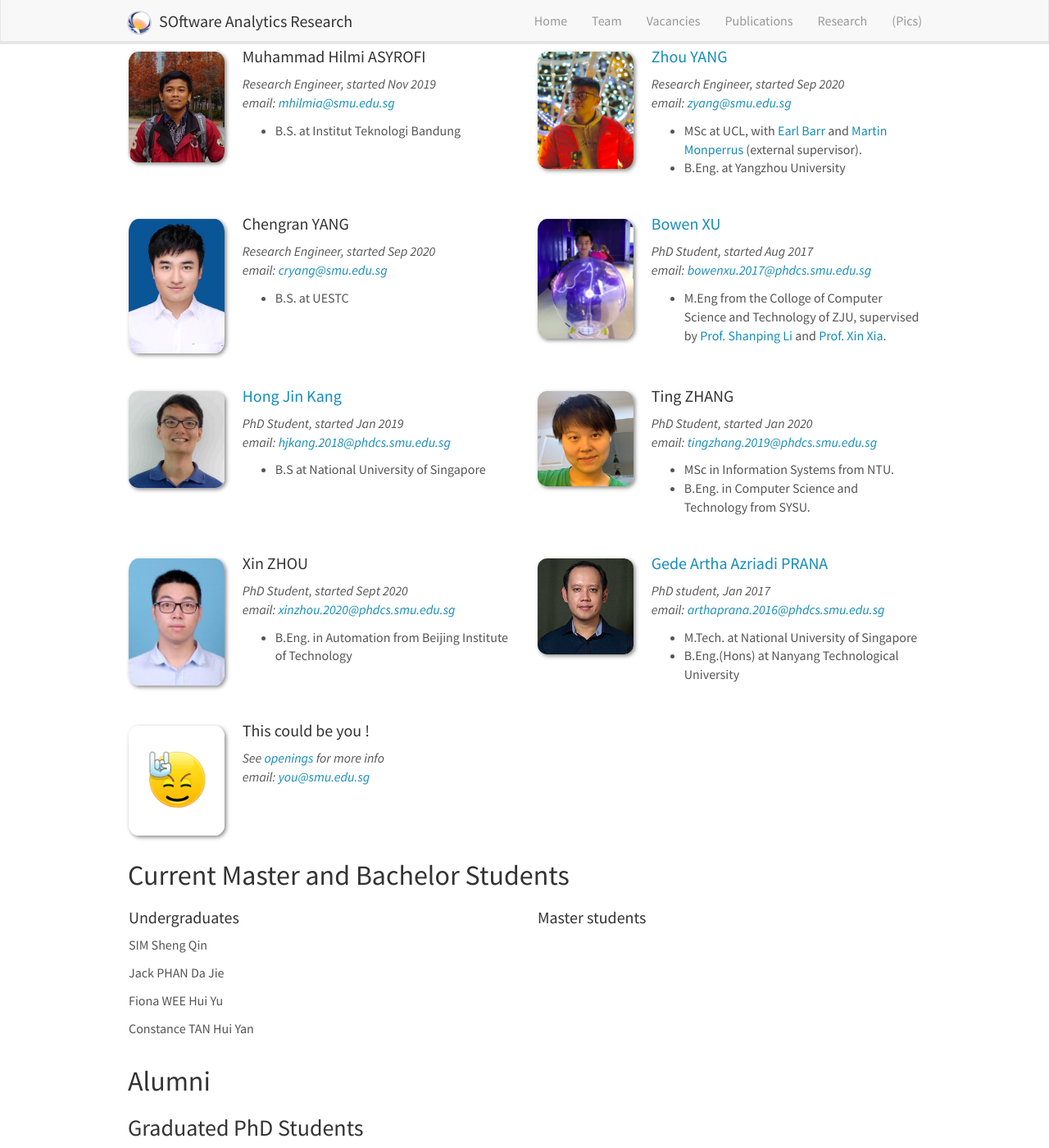
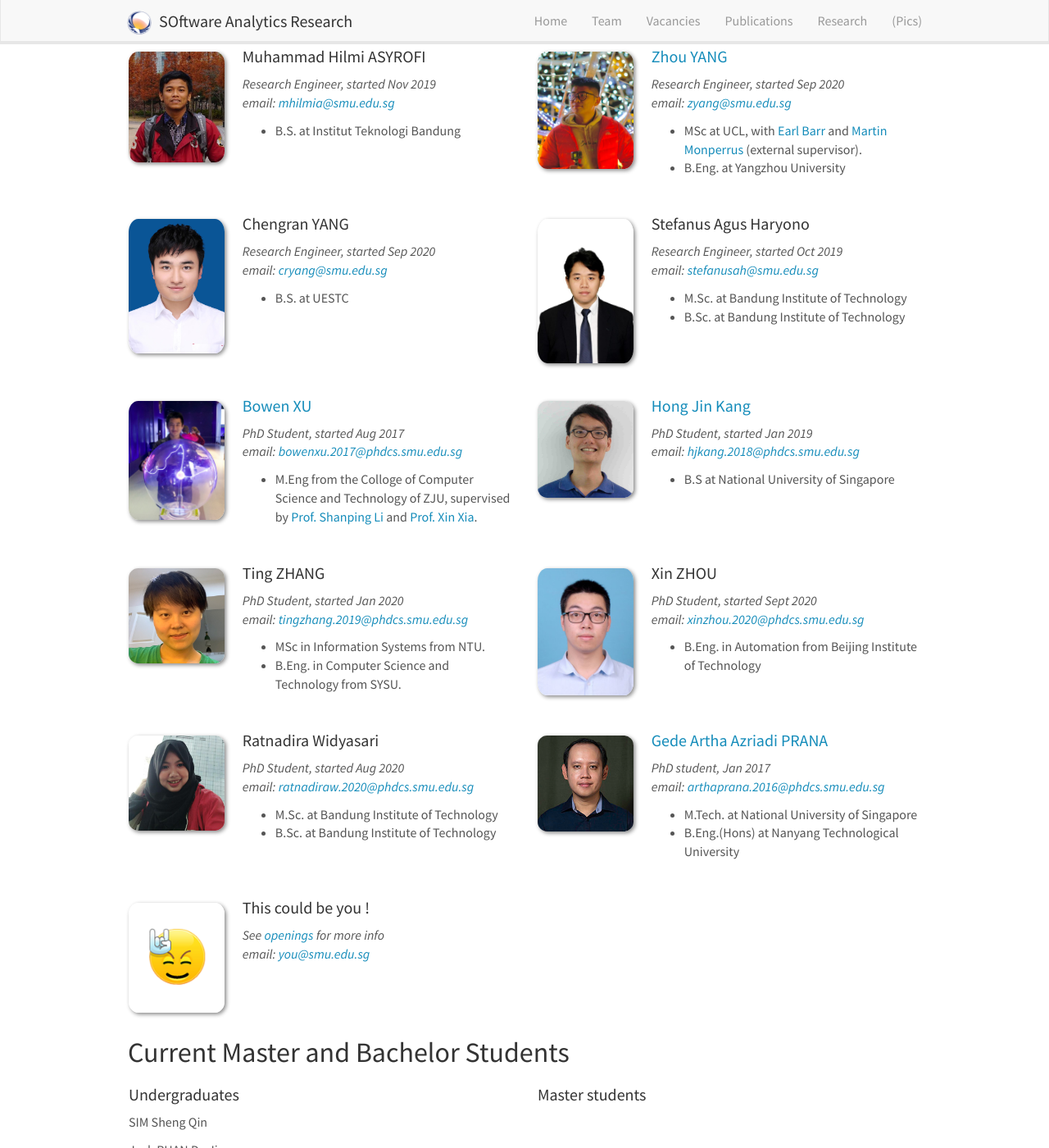
Before and after one commit to soarsmu/soarsmu.github.io, a Jekyll site: the page built from _pages/team.md, in a window 1280 px wide and 1400 px high, scrolled down 415 px. Shown: the whole window at 82% size. Built offline with Jekyll 4.4.1, drawn with Linux system fonts in a browser that asks for light colours; nearby versions of some CDN libraries.

Commit message:
doc(team): add info of Stefanus and Ratna

```diff
--- a/_data/team_members.yml
+++ b/_data/team_members.yml
@@ -37,6 +37,14 @@
   number_educ: 1
   education1: B.S. at UESTC
 
+- name: Stefanus Agus Haryono
+  photo: Stefanus.jpg
+  info: Research Engineer, started Oct 2019
+  email: stefanusah@smu.edu.sg
+  number_educ: 2
+  education1: M.Sc. at Bandung Institute of Technology
+  education2: B.Sc. at Bandung Institute of Technology
+
 
 - name: <a href="http://www.bowenxu.me">Bowen XU</a>
   photo: bowen.jpg
@@ -70,8 +78,13 @@
   education1: B.Eng. in Automation from Beijing Institute of Technology
 
 
-
-
+- name: Ratnadira Widyasari
+  photo: Ratnadira.jpg
+  info: PhD Student, started Aug 2020
+  email: ratnadiraw.2020@phdcs.smu.edu.sg
+  number_educ: 2
+  education1: M.Sc. at Bandung Institute of Technology
+  education2: B.Sc. at Bandung Institute of Technology
 
 - name: <a href="https://sites.google.com/view/gprana/">Gede Artha Azriadi PRANA</a>
   photo: Gede_Artha.jpg
```
Also changed, not shown: images/teampic/Ratnadira.jpg (added), images/teampic/Stefanus.jpg (added), 3 other files.
